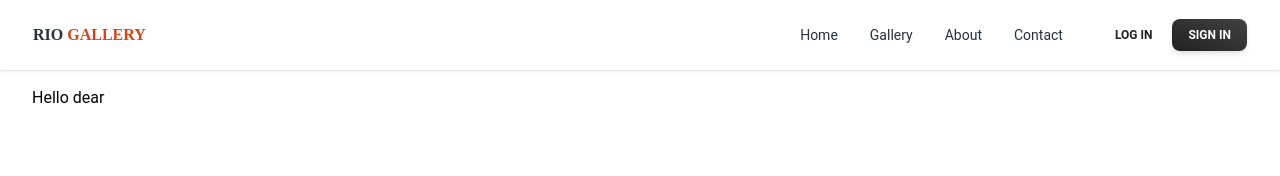
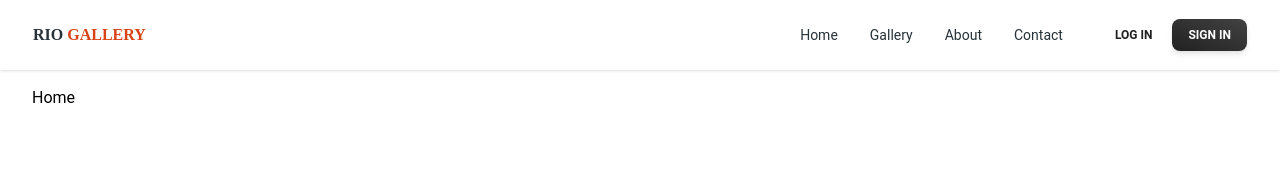
Before and after one commit to adilrion/gallery, a React (Vite) app: page / in a window 1280 px wide. Shown: the top 176 px of the page. Built offline with nearby package versions, Linux system fonts and the light colour scheme.

Commit message:
footer added

```diff
--- a/src/pages/home/Home.jsx
+++ b/src/pages/home/Home.jsx
@@ -1,11 +1,14 @@
-import Layout from "../../layout/layout"
+import Layout from "../../layout/Layout"
 
-const Home = () => {
+export const Home = () => {
   return (
-    <Layout>
-      <h1>Hello dear</h1>
+      <Layout>
+
+
+          <div>Home</div>
+
     </Layout>
+
+
   )
 }
-
-export default Home
--- a/src/routes/index.jsx
+++ b/src/routes/index.jsx
@@ -1,12 +1,13 @@
 import { createBrowserRouter } from "react-router-dom";
-import Home from "../pages/home/home";
+
 import { Gallery } from "../pages/gallery/Gallery";
 import { NotFoundPage } from "../pages/Error/NotFoundPage/NotFoundPage";
+import { Home } from "../pages/home/Home"
 
 const Router = createBrowserRouter([
     {
         path: "/",
-        element: <Home/>,
+element: <Home/>,
     },
     {
         path: "/home",
```
